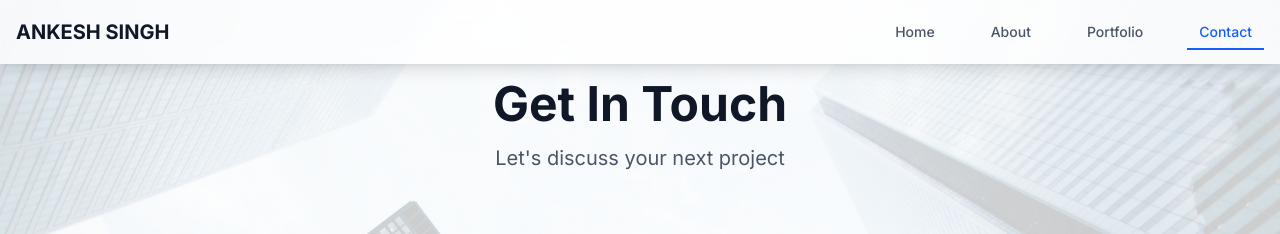
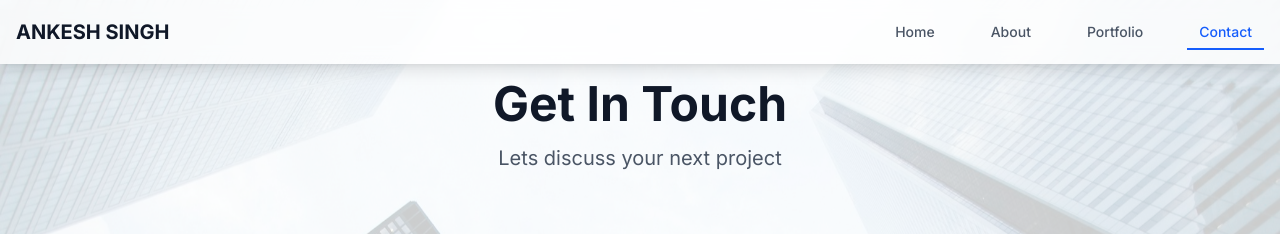
Before and after one commit to ankesh15/portfolio, a Next.js app: page /contact in a window 1280 px wide. Shown: the top 234 px of the page. Built offline with nearby package versions, Linux system fonts and the light colour scheme.

Commit message:
Update page.tsx

```diff
--- a/src/app/contact/page.tsx
+++ b/src/app/contact/page.tsx
@@ -81,7 +81,7 @@ export default function Contact() {
               className="text-center mb-16"
             >
               <h1 className="text-5xl font-bold text-gray-900 mb-4">Get In Touch</h1>
-              <p className="text-xl text-gray-600">Let's discuss your next project</p>
+              <p className="text-xl text-gray-600">Lets discuss your next project</p>
             </motion.div>
 
             <div className="grid grid-cols-1 lg:grid-cols-3 gap-8 items-start">
```
